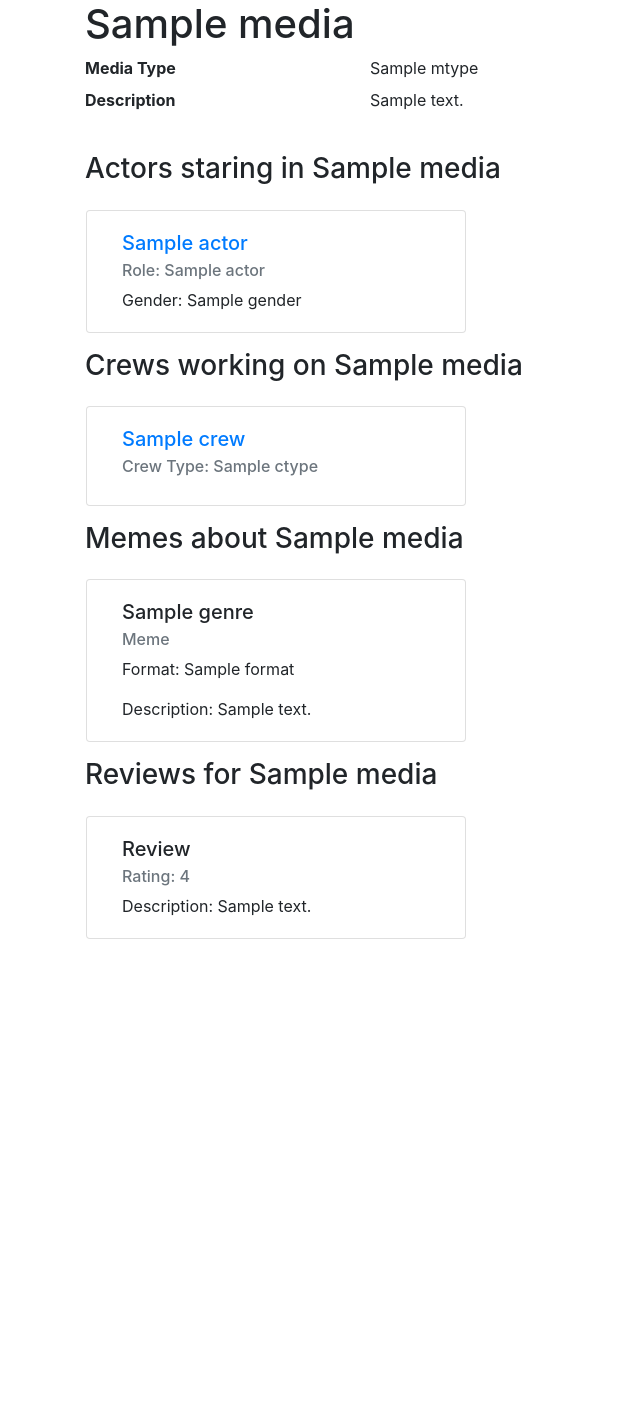
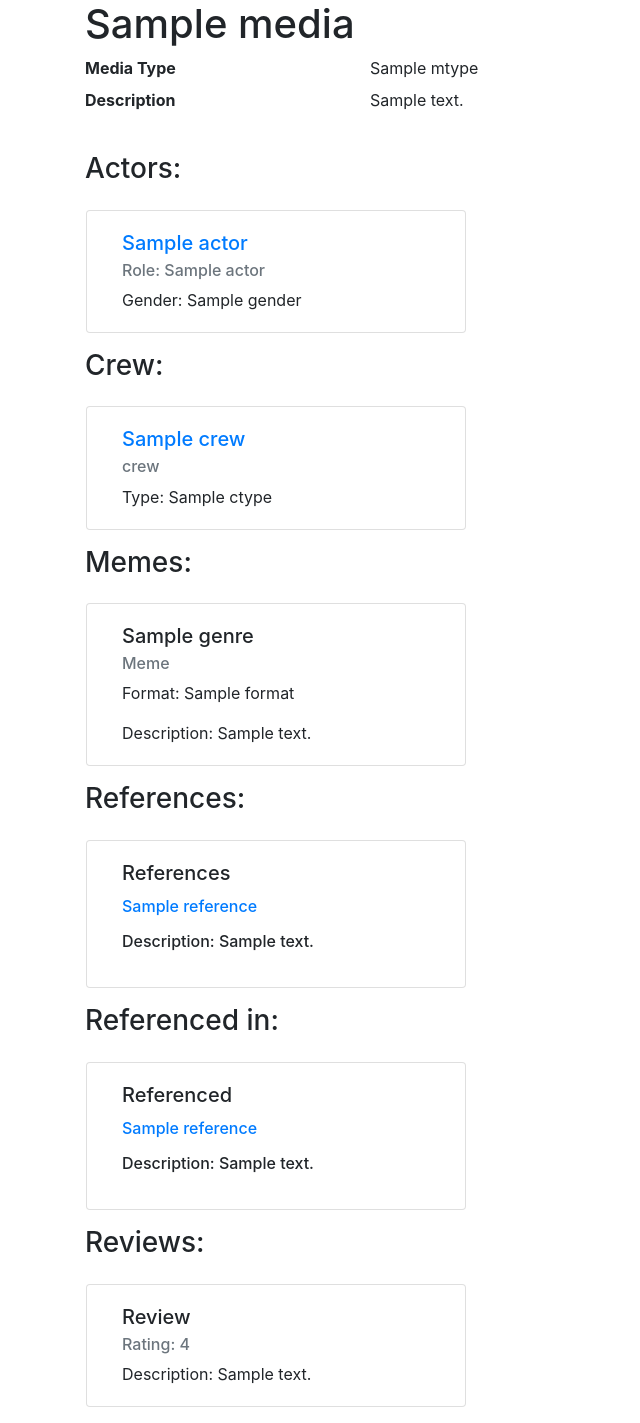
Before and after one commit to chadbaily/CS4750-Project, a Django app: template web/db_website/templates/info-media.block.html in a window 1280 px wide. Shown: the whole page, without its empty margins (0-640 px from the left). Before the commit the page ends 939 px from the top, so only its background shows below. Run offline with Django 3.2, Linux system fonts and the light colour scheme; the template is opened without the code that fills it: most values are stand-ins (such as "Sample title", 1, 10 or a date in 2020); some libraries are stand-ins or nearby versions.

Commit message:
references

```diff
--- a/web/db_website/templates/base.html
+++ b/web/db_website/templates/base.html
@@ -38,10 +38,13 @@
         <a class="nav-link" href="/crews">Crews</a>
       </li>
       <li class="nav-item">
-        <a class="nav-link" href="/meme">Meme</a>
+        <a class="nav-link" href="/meme">Memes</a>
       </li>
       <li class="nav-item">
-        <a class="nav-link" href="/review">Review</a>
+        <a class="nav-link" href="/review">Reviews</a>
+      </li>
+      <li class="nav-item">
+        <a class="nav-link" href="/refs">References</a>
       </li>
       <li class="nav-item">
         <a class="nav-link" href="/logout">Logout</a>
--- a/web/db_website/templates/crews.block.html
+++ b/web/db_website/templates/crews.block.html
@@ -19,7 +19,7 @@
     {% for crew in crews %}
     <div class="card col-md-4 card-space">
       <div class="card-body">
-        <h5 class="card-title">{{ crew.name }}</h5>
+        <a href="/crews/info/{{crew.pk}}/"><h5 class="card-title">{{ crew.name }}</h5></a>
         <h6 class="card-subtitle mb-2 text-muted">crew</h6>
         <!-- <p class="card-text">Birthdate: {{ crew.birthdate }}</p> -->
         <p class="card-text">Type: {{ crew.ctype }}</p>
--- a/web/db_website/templates/info-actor.block.html
+++ b/web/db_website/templates/info-actor.block.html
@@ -14,7 +14,7 @@
 </dl>
 
 {% if medias|length > 0 %}
-<h3>Media {{actor.actor_name}} stars in:</h3>
+<h3>Stars in:</h3>
 <div class="row">
   {% for media in medias %}
 
--- a/web/db_website/templates/info-crew.block.html
+++ b/web/db_website/templates/info-crew.block.html
@@ -12,7 +12,7 @@
 </dl>
 
 {% if medias|length > 0 %}
-<h3>Media {{crew.actor_name}} stars in:</h3>
+<h3>Worked on:</h3>
 <div class="row">
   {% for media in medias %}
 
--- a/web/db_website/templates/info-media.block.html
+++ b/web/db_website/templates/info-media.block.html
@@ -13,7 +13,7 @@
 </dl>
 
 {% if actors|length > 0 %}
-<h3>Actors staring in {{ media.media_name }}</h3>
+<h3>Actors:</h3>
 <div class="row">
   {% for actor in actors %}
 
@@ -29,24 +29,22 @@
 
   {% endfor %}
 </div>
-{% endif %}{% if actors|length > 0 %}
-<h3>Crews working on {{ media.media_name }}</h3>
+{% endif %}{% if crews|length > 0 %}
+<h3>Crew:</h3>
 <div class="row">
   {% for crew in crews %}
-
   <div class="card col-md-4 card-space">
-    <div class="card-body">
-      <a href = "/crews/info/{{crew.pk}}">
-        <h5 class="card-title">{{ crew.name }}</h5>
-      </a>
-      <h6 class="card-subtitle mb-2 text-muted">Crew Type: {{ crew.ctype }}</h6>
+      <div class="card-body">
+        <a href="/crews/info/{{crew.pk}}/"><h5 class="card-title">{{ crew.name }}</h5></a>
+        <h6 class="card-subtitle mb-2 text-muted">crew</h6>
+        <!-- <p class="card-text">Birthdate: {{ crew.birthdate }}</p> -->
+        <p class="card-text">Type: {{ crew.ctype }}</p>
+      </div>
     </div>
-  </div>
-
   {% endfor %}
 </div>
 {% endif %}{% if memes|length > 0 %}
-<h3>Memes about {{ media.media_name }}</h3>
+<h3>Memes:</h3>
 <div class="row">
   {% for meme in memes %}
   <div class="card col-md-4 card-space">
@@ -61,8 +59,34 @@
     </div>
   {% endfor %}
 </div>
+{% endif %}{% if references|length > 0 %}
+<h3>References:</h3>
+<div class="row">
+  {% for reference in references %}
+  <div class="card col-md-4 card-space">
+      <div class="card-body">
+        <h5 class="card-title"> References <h6>
+        <a href="/media/info/{{reference.m2pk}}"><p class="card-text">{{ reference.m2name}}<p></a>
+        <p class="card-text"> Description: {{reference.description}}<p>
+      </div>
+    </div>
+  {% endfor %}
+</div>
+{% endif %}{% if referenced|length > 0 %}
+<h3>Referenced in:</h3>
+<div class="row">
+  {% for reference in referenced %}
+  <div class="card col-md-4 card-space">
+      <div class="card-body">
+        <h5 class="card-title"> Referenced <h6>
+        <a href="/media/info/{{reference.m2pk}}"><p class="card-text">{{ reference.m1name}}<p></a>
+        <p class="card-text"> Description: {{reference.description}}<p>
+      </div>
+    </div>
+  {% endfor %}
+</div>
 {% endif %} {% if reviews|length > 0 %}
-<h3>Reviews for {{ media.media_name }}</h3>
+<h3>Reviews:</h3>
 <div class="row">
   {% for review in reviews %}
   <div class="card col-md-4 card-space">
--- a/web/db_website/urls.py
+++ b/web/db_website/urls.py
@@ -61,4 +61,6 @@ urlpatterns = [
     url(r'^review/create/$', views.create_review, name='create_review'),
     url(r'^review/$', views.review, name='review'),
 
+    # Refs
+    url(r'^refs/$',views.refs, name='refs'),
 ]
```
Also changed, not shown: web/db_website/templates/refs.block.html (added, +32 -0 lines), web/db_website/views.py (+83 -1 lines).
